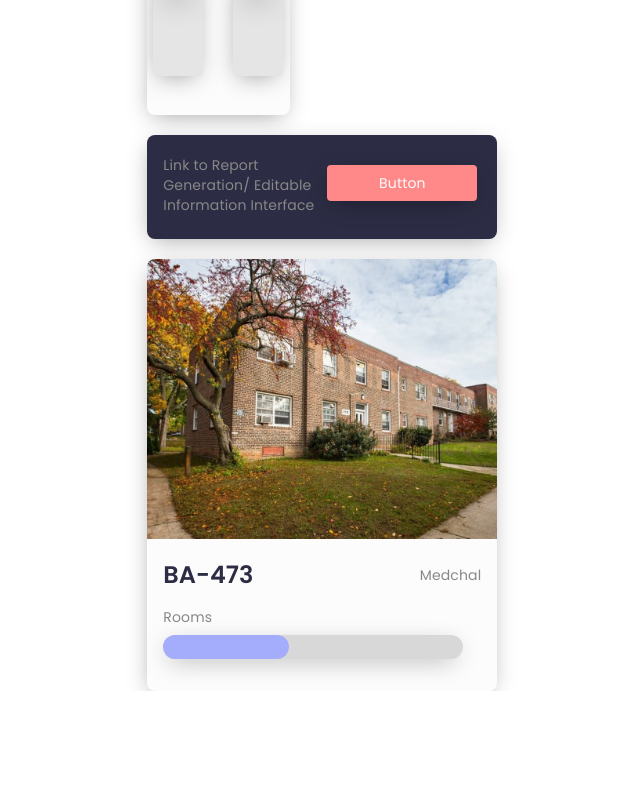
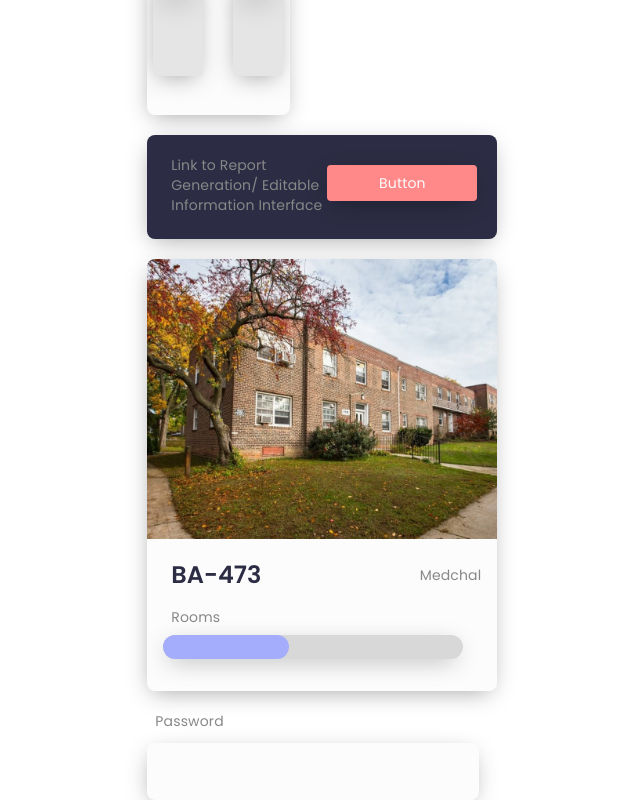
Before and after one commit to ARitik/dash-ui, a React (Create React App) app: page / in a window 1280 px wide. Shown: the part 363-1163 px from the top of the page, without its empty margins (66-706 px from the left). Before the commit the page ends 1054 px from the top, so only its background shows below. Built offline with nearby package versions, Linux system fonts and the light colour scheme.

Commit message:
Added Bed Select , Form inputs

```diff
--- a/src/App.js
+++ b/src/App.js
@@ -10,6 +10,7 @@ import HostelCard from './components/Cards/HostelCard';
 import RoomCard from './components/Cards/RoomCard';
 import RoomLayout from './layouts/RoomLayout';
 import ToEditCard from './components/Cards/ToEditCard';
+import InputField from './components/Form/InputField';
 
 export default function App() {
 	return (
@@ -29,6 +30,7 @@ export default function App() {
 					<RoomCard />
 					<ToEditCard />
 					<HostelCard />
+					<InputField id="Testing" heading="Password" type="password" />
 				</Grid>
 				<Grid item xs={false} sm={2}></Grid>
 			</Grid>
--- /dev/null
+++ b/src/assets/css/InputField.css
@@ -0,0 +1,23 @@
+.input {
+    margin-top: 12px;
+    font-size: 1.08em;
+    font-weight: 600;
+    padding: 18px 26px;
+    width: 280px;
+    background-color: var(--bg);
+    color: var(--bg-accent);
+    border: none;
+    border-radius: var(--border-radius);
+    box-shadow: var(--shadow);
+    transition: transform ease-in 0.3s;
+
+}
+
+.input:focus {
+    outline: none;
+    transform: translateY(-8px);
+}
+
+.input-div {
+    margin-top: 20px;
+}
--- a/src/assets/jss/typography.js
+++ b/src/assets/jss/typography.js
@@ -1,11 +1,13 @@
 const typography = {
 	text: {
 		marginTop: '4px',
+		marginLeft: '8px',
 		fontFamily: 'var(--baseFont)',
 		color: 'var(--text-color)',
 	},
 	title: {
 		marginTop: '4px',
+		marginLeft: '8px',
 		fontFamily: 'var(--baseFont)',
 		fontWeight: '600',
 		color: 'var(--bg-accent)',
--- a/src/components/Bed/Bed.js
+++ b/src/components/Bed/Bed.js
@@ -2,8 +2,26 @@ import React, { useState } from 'react';
 import '../../assets/css/Bed.css';
 
 export default function Bed() {
+	const [style, setStyle] = useState({});
+	const [selected, setSelected] = useState(false);
+	const handleClick = () => {
+		if (!selected) {
+			const select = {
+				border: '2px solid var(--primary)',
+			};
+			setSelected(true);
+			setStyle(select);
+		} else {
+			const select = {
+				border: 'none',
+			};
+			setSelected(false);
+			setStyle(select);
+		}
+	};
+
 	return (
-		<div className="bed-container">
+		<div className="bed-container" onClick={handleClick} style={style}>
 			<div className="pillow"></div>
 		</div>
 	);
--- /dev/null
+++ b/src/components/Form/InputField.js
@@ -0,0 +1,12 @@
+import React from 'react';
+import '../../assets/css/InputField.css';
+import { Text } from '../Typography/index';
+
+export default function InputField({ id, placeholder, type, heading }) {
+	return (
+		<div className="input-div">
+			<Text>{heading}</Text>
+			<input type={type} id={id} placeholder={placeholder} className="input" />
+		</div>
+	);
+}
```
